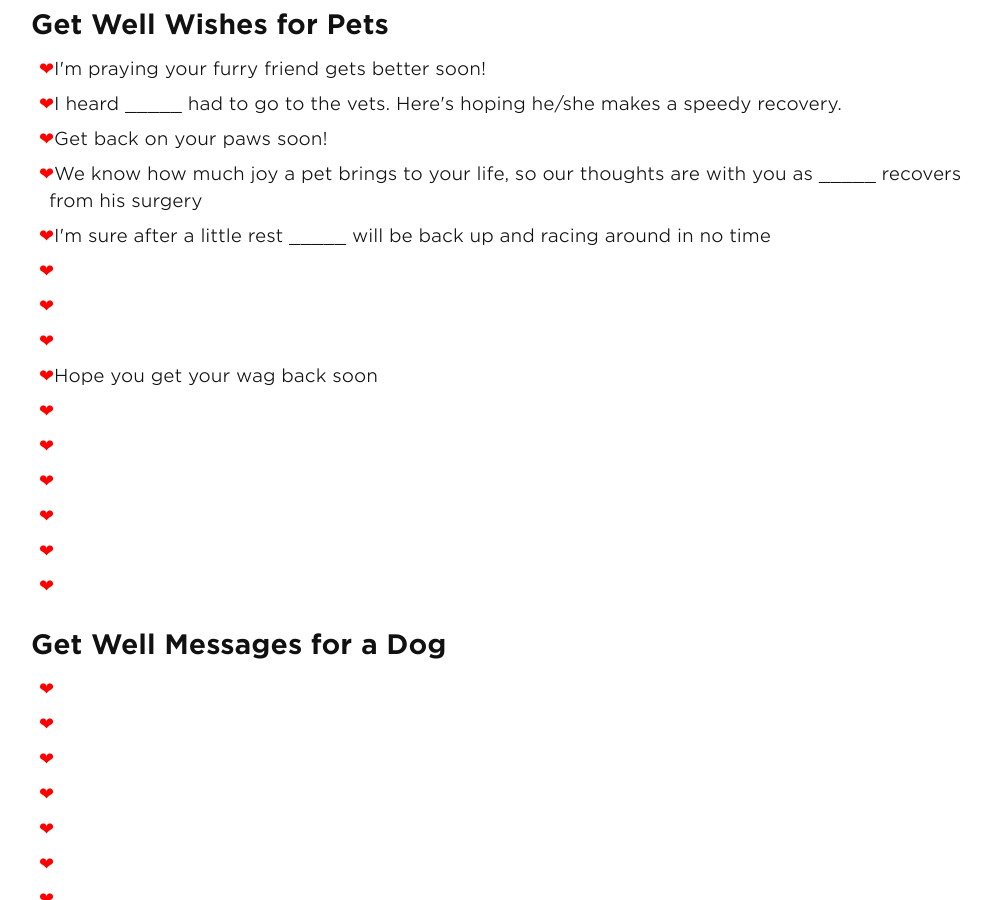
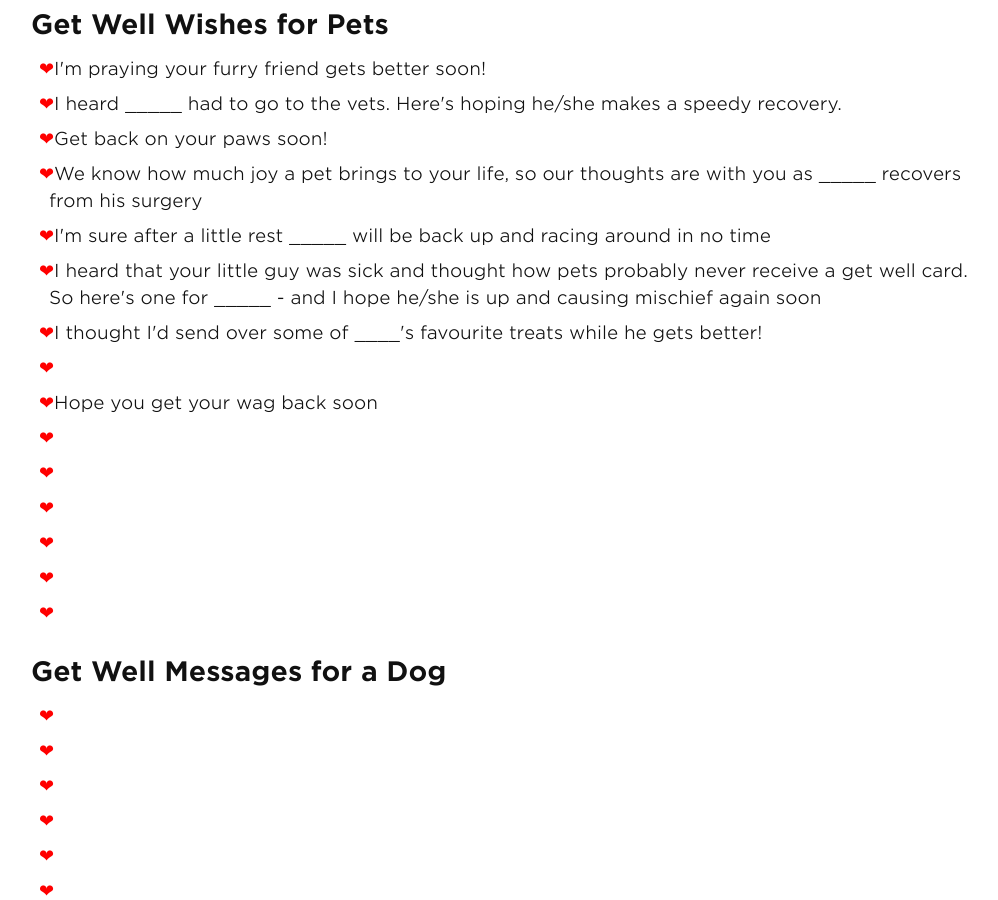
Before and after one commit to andyml123/andyml123.github.io, a Jekyll site: the page built from get-well-soon-messages-for-a-pet.md, in a window 1280 px wide and 900 px high, scrolled down 602 px. Shown: the whole window, without its empty margins (139-1137 px from the left). Built offline with Jekyll 4.4.1, drawn with Linux system fonts in a browser that asks for light colours.

Commit message:
Update get-well-soon-messages-for-a-pet.md

```diff
--- a/get-well-soon-messages-for-a-pet.md
+++ b/get-well-soon-messages-for-a-pet.md
@@ -25,8 +25,8 @@ If you aren't sure what to write in a pet get well card then take a look at the
 <li>Get back on your paws soon!</li>
 <li>We know how much joy a pet brings to your life, so  our thoughts are with you as _____ recovers from his surgery</li>
 <li>I'm sure after a little rest _____ will be  back up and racing around in no time</li>
-<li></li>
-<li></li>
+<li>I heard that your little guy was sick and thought how pets probably never receive a get well card. So here's one for _____ - and I hope he/she is up and causing mischief again soon</li>
+<li>I thought I'd send over some of ____'s favourite treats while he gets better!</li>
 <li></li>
 <li>Hope you get your wag back soon</li>
 <li></li>
```
